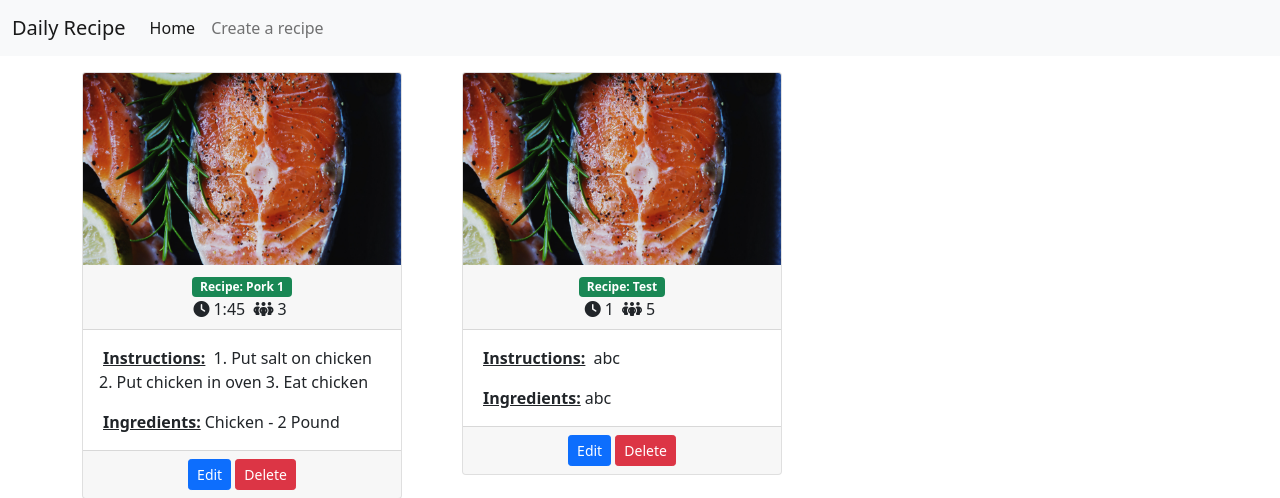
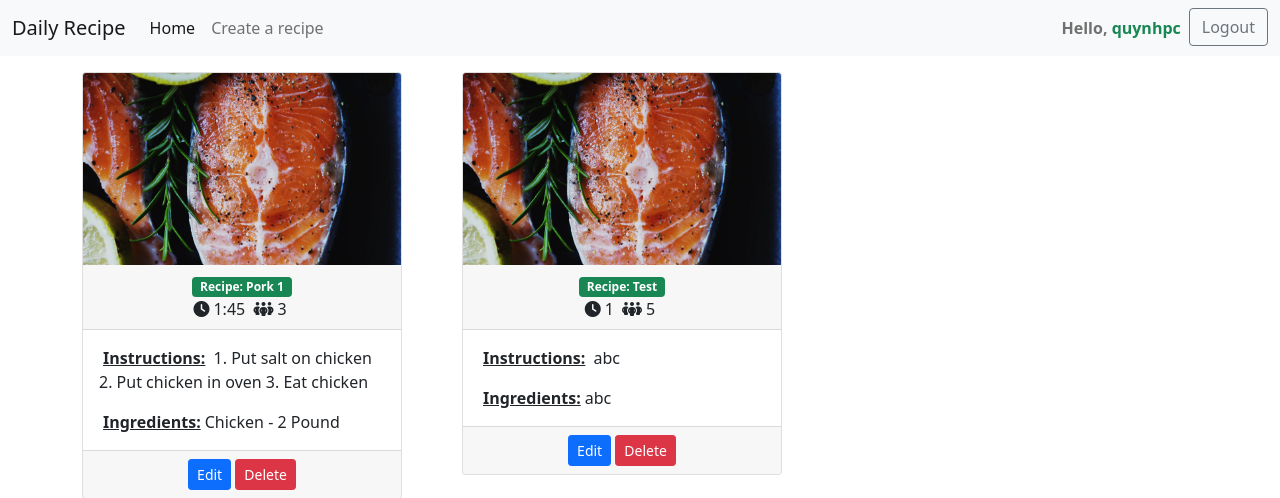
Before and after one commit to pcquynh/Project-Python-CP1895, a Flask app: page / in a window 1280 px wide. Shown: the top 498 px of the page. Run offline with Flask 2, Linux system fonts and the light colour scheme; the visitor is signed in with stand-in values (Sample User, id 1); some libraries are stand-ins or nearby versions.

Commit message:
Edit layout html

```diff
--- a/templates/layout.html
+++ b/templates/layout.html
@@ -35,6 +35,18 @@
             <a class="nav-link" href="{{ url_for('create_recipe') }}">Create a recipe</a>
         </li>
       </ul>
+       <ul class="navbar-nav">
+                <li class="nav-item">
+                    <a class="nav-link" >
+                        <b> Hello, <span class="text-success">{{ g.user.username }}</span> </b>
+                    </a>
+                </li>
+                <li class="nav-item">
+                        <a class="btn btn-outline-secondary" href="{{ url_for('logout') }}">Logout</a>
+                </li>
+            </ul>
+
+
     </div>
   </div>
 </nav>
```
